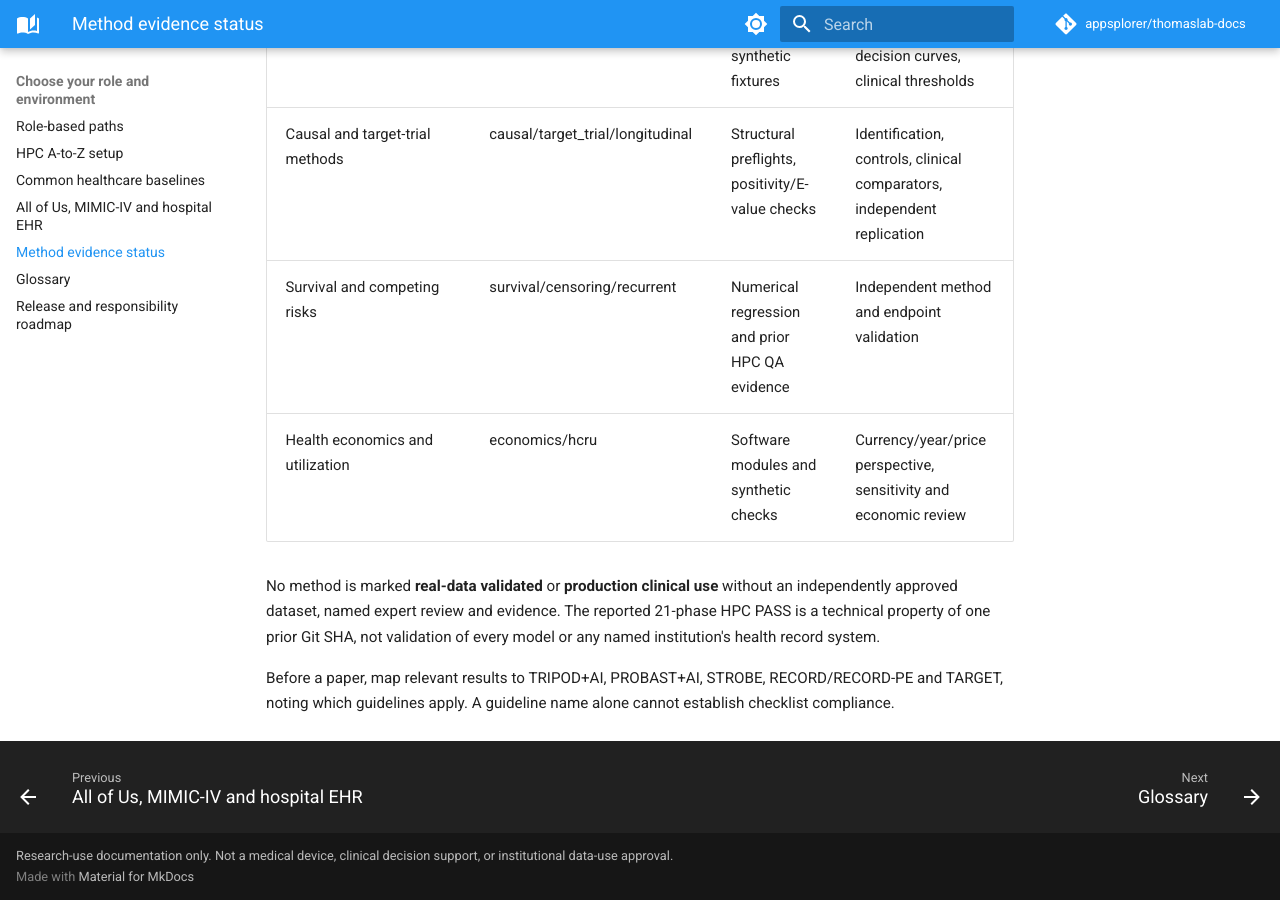
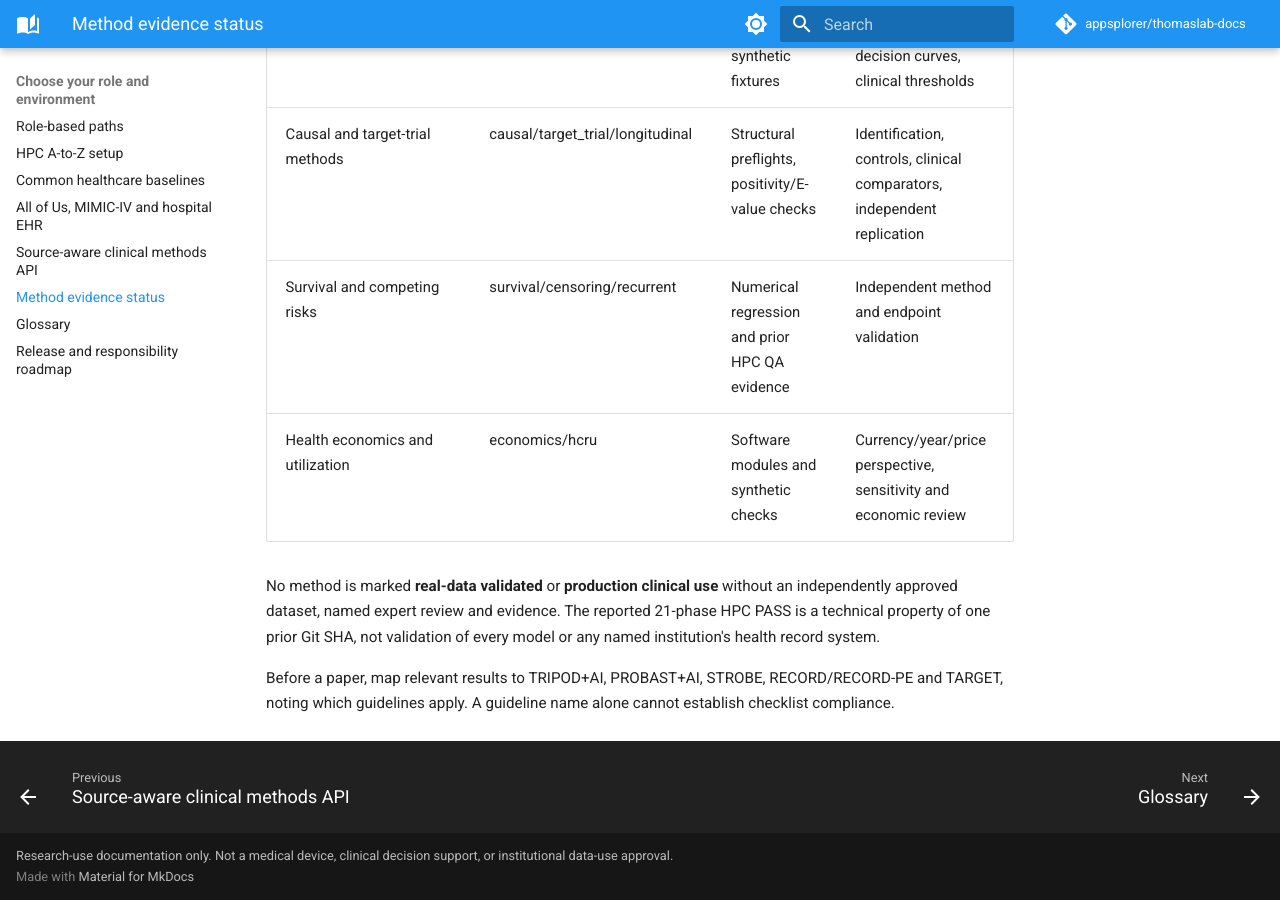
Before and after one commit to appsplorer/thomaslab-docs, an MkDocs documentation site: the page built from docs/guides/method-readiness.md, in a window 1280 px wide and 900 px high, scrolled down 1675 px. Built offline with MkDocs 1.6.1 and Material for MkDocs 9.7.7, drawn with Linux system fonts in a browser that asks for light colours; comment, search, counter and statistics services are not loaded.

Commit message:
docs: add clinical methods catalogue and link from dataset onboarding

```diff
--- a/mkdocs.yml
+++ b/mkdocs.yml
@@ -74,6 +74,7 @@
       - 'HPC A-to-Z setup': guides/hpc-a-to-z.md
       - 'Common healthcare baselines': guides/healthcare-foundation.md
       - 'All of Us, MIMIC-IV and hospital EHR': guides/dataset-access-and-adapters.md
+      - 'Source-aware clinical methods API': guides/clinical-dataset-methods.md
       - 'Method evidence status': guides/method-readiness.md
       - 'Glossary': getting-started/glossary.md
       - 'Release and responsibility roadmap': guides/release-roadmap.md
```
